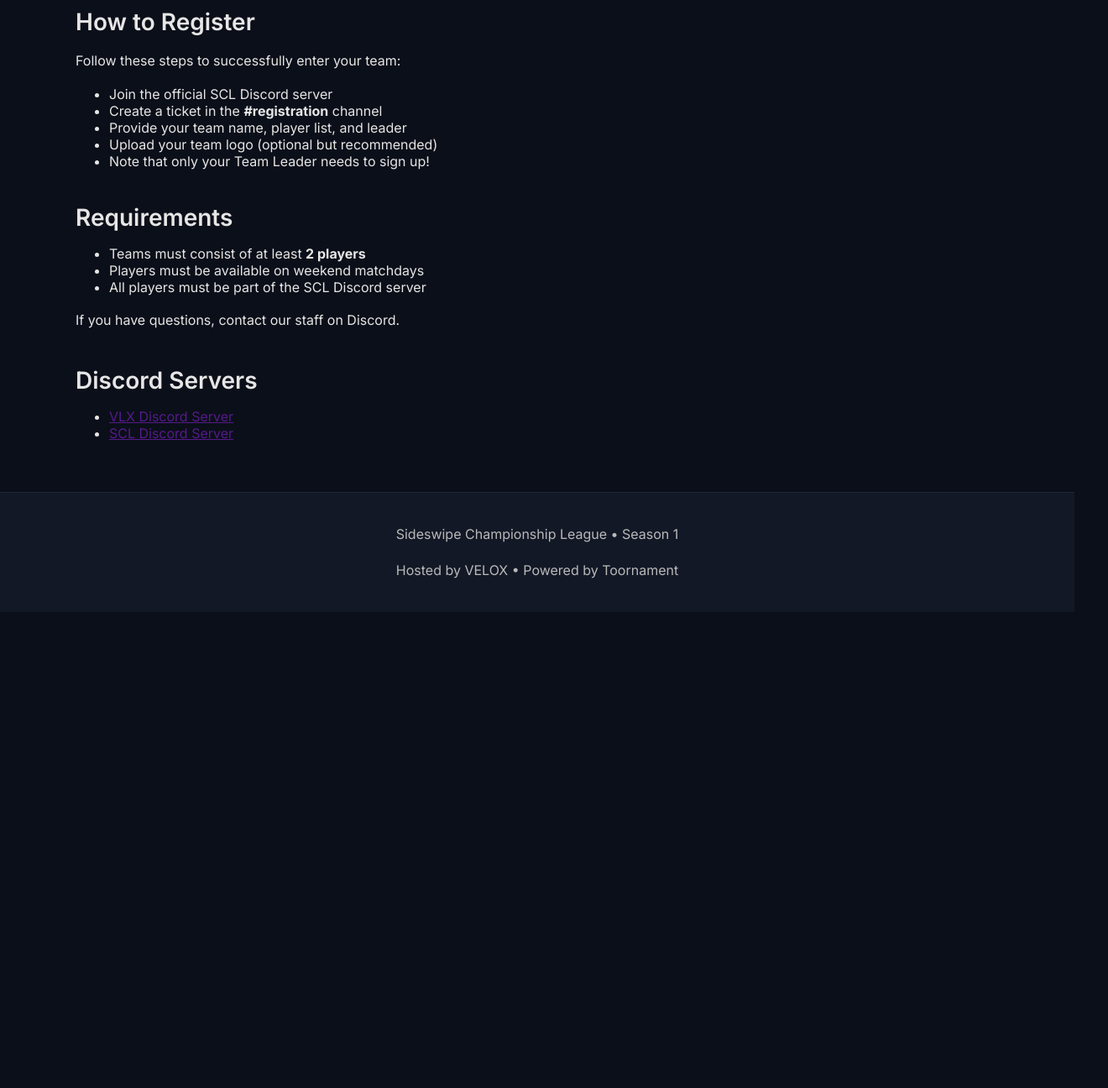
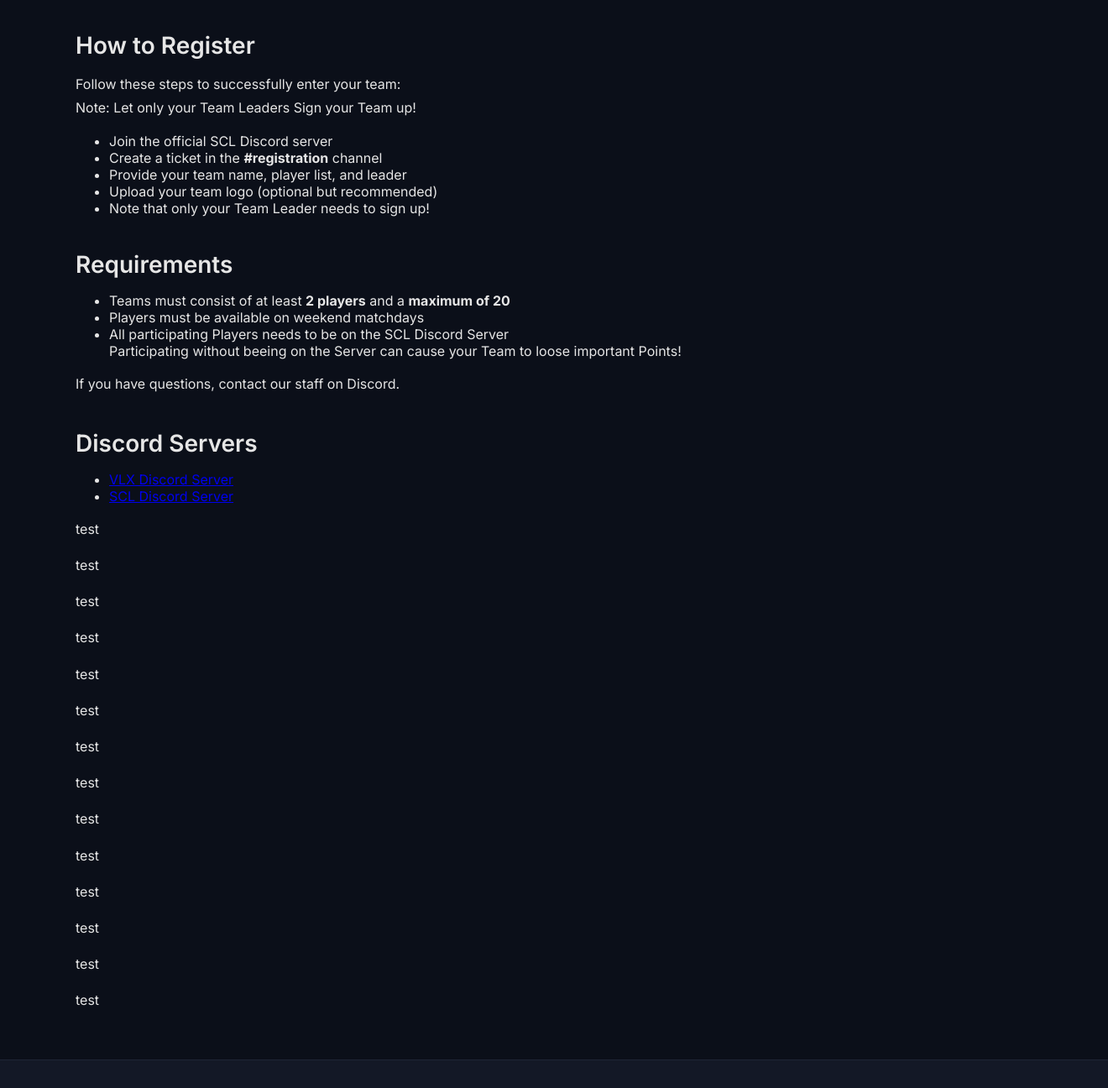
Before and after one commit to louis-lnh/velox-bot, a website: page website-scl/register.html in a window 1280 px wide. Shown: the part 234-1530 px from the top of the page at 84% size, 1320 px wide, since content can reach past the window. Before the commit the page ends 963 px from the top, so only its background shows below. Drawn offline with Linux system fonts and the light colour scheme.

Commit message:
modified:   notes.txt 	modified:   website-scl/css/style.css 	modified:   website-scl/index.html 	modified:   website-scl/matches.html 	modified:   website-scl/register.html 	modified:   website-scl/team.html     modified:   website-scl/teams.html

```diff
--- a/notes.txt
+++ b/notes.txt
@@ -12,6 +12,8 @@
     - Alle Teams eintragen
     - Alle Matches eintragen
     - ReadMe updaten
+    - update footer - use br instead of p
+    - get the footer to the bottom
 2. Bot:
     - Alle commands die der Bot brauchen wird erstellen
 
--- a/website-scl/css/style.css
+++ b/website-scl/css/style.css
@@ -10,6 +10,8 @@
     background: #0b0f19;
     font-family: 'Inter', sans-serif;
     color: #e6e6e6;
+    display: flex;
+    flex-direction: column;
 }
 
 /* =======================================
@@ -62,15 +64,18 @@
 /* =======================================
    FOOTER
    ======================================= */
+
 footer {
-    margin-top: 60px;
+    margin-top: auto;
     padding: 20px;
     text-align: center;
     background: #131826;
     color: #b9b9b9;
     font-size: 14px;
     border-top: 1px solid #1f2535;
+    width: 100%;
 }
+
 
 footer a {
     color: #6c5ce7;
--- a/website-scl/register.html
+++ b/website-scl/register.html
@@ -41,7 +41,11 @@
         </p>
 
         <h2>How to Register</h2>
-        <p>Follow these steps to successfully enter your team:</p>
+        <p>
+            Follow these steps to successfully enter your team:
+            <br>
+            Note: Let only your Team Leaders Sign your Team up!
+        </p>
 
         <ul>
             <li>Join the official SCL Discord server</li>
@@ -54,9 +58,14 @@
 
         <h2>Requirements</h2>
         <ul>
-            <li>Teams must consist of at least <strong>2 players</strong></li>
+            <li>Teams must consist of at least <strong>2 players</strong> and a <strong>maximum of 20</strong></li>
             <li>Players must be available on weekend matchdays</li>
-            <li>All players must be part of the SCL Discord server</li>
+            <li>
+                All participating Players needs to be on the SCL Discord Server
+                <br>
+                    Participating without beeing on the Server can cause your Team to loose important Points!
+                </br>
+            </li>
         </ul>
 
         <p>
@@ -65,12 +74,27 @@
 
         <h2>Discord Servers</h2><!-- without links (just for mockup) -->
         <ul>
-            <li><a id="VLX Discord Server" href="">VLX Discord Server</a></li>
-            <li><a id="SCL Discord Server" href="">SCL Discord Server</a></li>
+            <li><a id="VLX Discord Server" href="https://discord.gg/velox">VLX Discord Server</a></li>
+            <li><a id="SCL Discord Server" href="https://discord.gg/vy8J7ncUdH">SCL Discord Server</a></li>
+        </ul>
 
+        <p>test</p>
+        <p>test</p>
+        <p>test</p>
+        <p>test</p>
+        <p>test</p>
+        <p>test</p>
+        <p>test</p>
+        <p>test</p>
+        <p>test</p>
+        <p>test</p>
+        <p>test</p>
+        <p>test</p>
+        <p>test</p>
+        <p>test</p>
     </div>
 
-<footer>
+<footer id="register-index" class="bottom-footer">
     <p>Sideswipe Championship League • Season 1</p>
     <p>Hosted by VELOX • Powered by Toornament</p>
 </footer>
```
Also changed, not shown: website-scl/index.html (+3 -4 lines), website-scl/matches.html (+1 -1 lines), website-scl/team.html (+1 -1 lines), website-scl/teams.html (+1 -1 lines).
